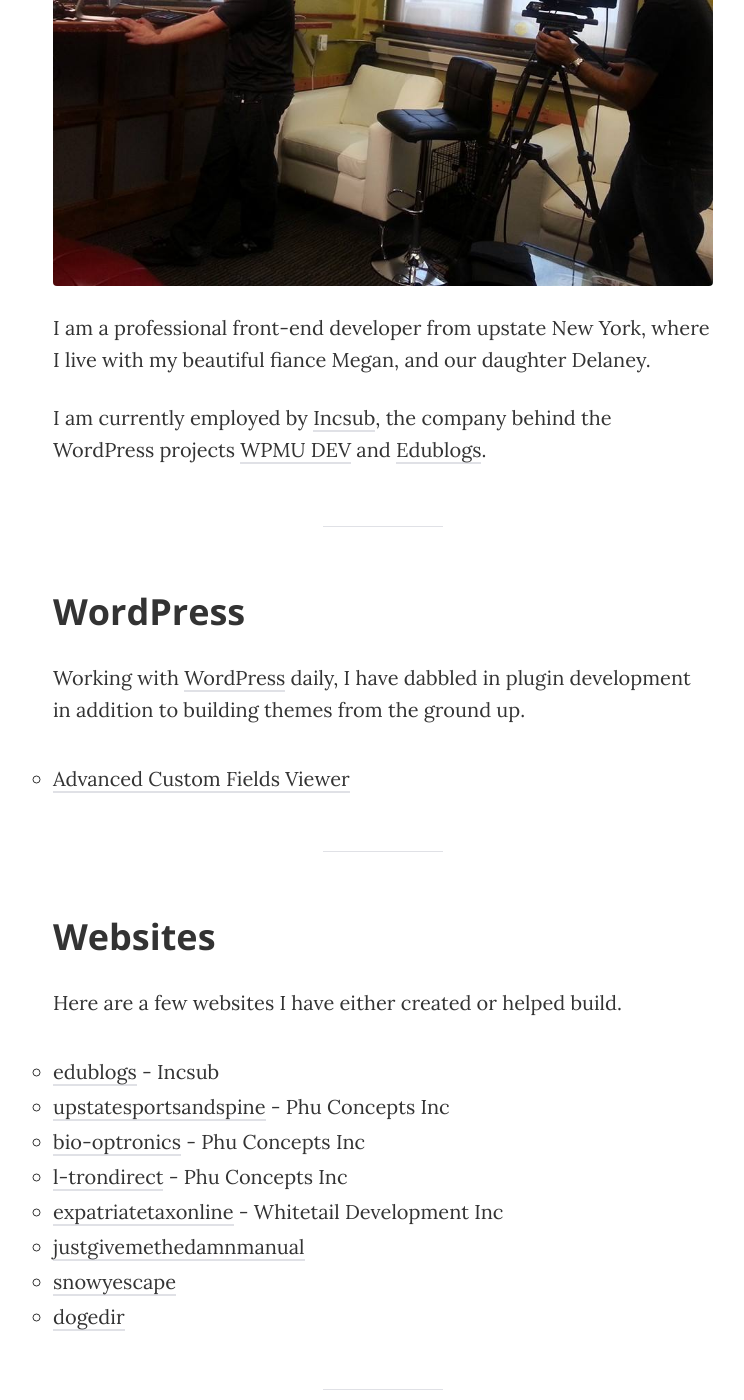
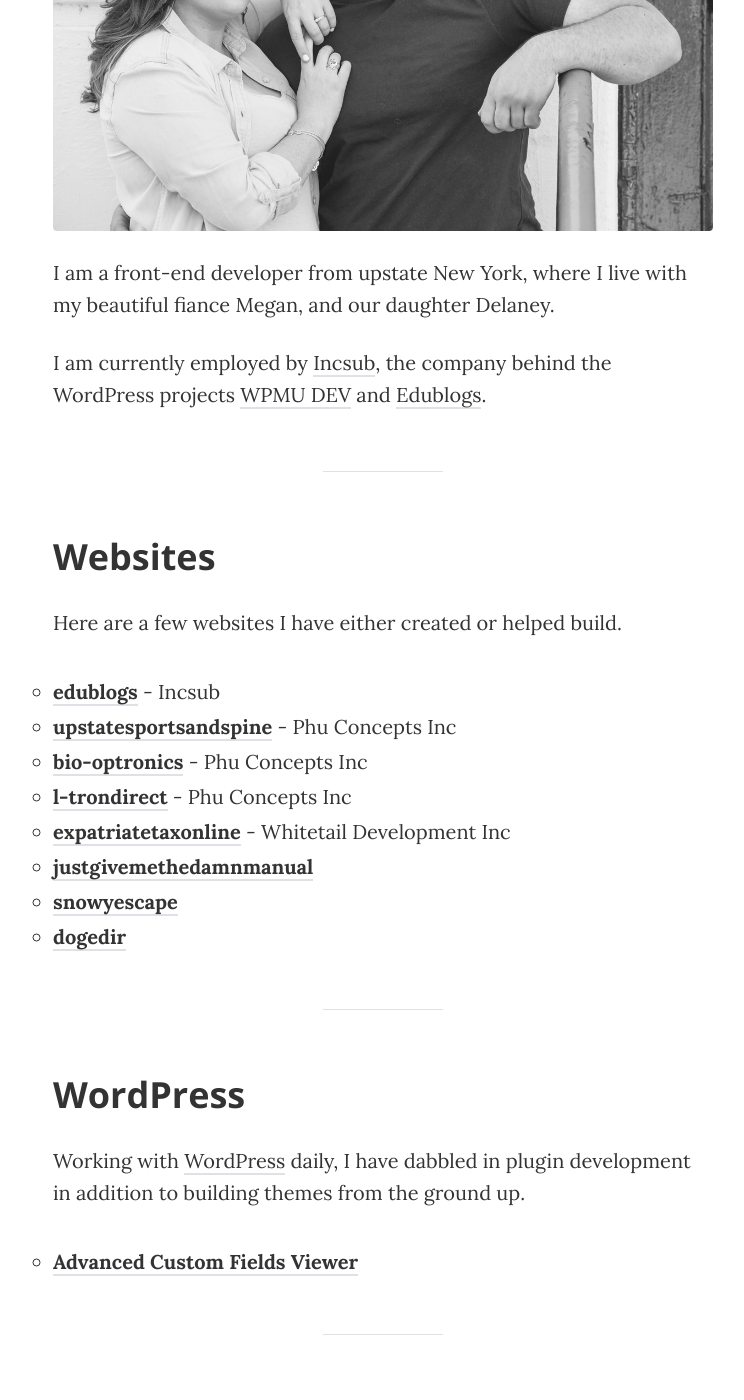
Before and after one commit to josephfusco/josephfusco.github.io, a Jekyll site: the page built from about.md, in a window 1280 px wide and 1400 px high, scrolled down 471 px. Shown: the whole window, without its empty margins (257-1001 px from the left). Built offline with Jekyll 4.4.1, drawn with Linux system fonts in a browser that asks for light colours; some web fonts are replaced; Markdown is read by kramdown in place of the engine named in the settings; some of the changed lines change nothing that is shown.

Commit message:
about copy & images

```diff
--- a/about.md
+++ b/about.md
@@ -3,11 +3,26 @@ layout: page
 title: About
 ---
 
-<img src="{{ site.baseurl }}/assets/img/real-money.jpg">
+<img src="{{ site.baseurl }}/assets/img/megan-joseph.jpg">
 
-I am a professional front-end developer from upstate New York, where I live with my beautiful fiance Megan, and our daughter Delaney.
+I am a front-end developer from upstate New York, where I live with my beautiful fiance Megan, and our daughter Delaney.
 
 I am currently employed by [Incsub](http://incsub.com), the company behind the WordPress projects [WPMU DEV](http://premium.wpmudev.org) and [Edublogs](http://edublogs.org).
+
+-----
+
+## Websites
+
+Here are a few websites I have either created or helped build.
+
++ **[edublogs](http://edublogs.org)** - Incsub
++ **[upstatesportsandspine](http://upstatesportsandspine.com)** - Phu Concepts Inc
++ **[bio-optronics](http://bio-optronics.com)** - Phu Concepts Inc
++ **[l-trondirect](http://l-trondirect.com)** - Phu Concepts Inc
++ **[expatriatetaxonline](http://expatriatetaxonline.com)** - Whitetail Development Inc
++ **[justgivemethedamnmanual](http://justgivemethedamnmanual.com)**
++ **[snowyescape](http://snowyescape.com)**
++ **[dogedir](http://dogedir.com)**
 
 -----
 
@@ -15,23 +30,7 @@ I am currently employed by [Incsub](http://incsub.com), the company behind the W
 
 Working with [WordPress](http://wordpress.org) daily, I have dabbled in plugin development in addition to building themes from the ground up.
 
-+ [Advanced Custom Fields Viewer](https://wordpress.org/support/plugin/advanced-custom-fields-viewer)
-
------
-
-## Websites
-
-Here are a few websites I have either created or helped build.
-
-+ [edublogs](http://edublogs.org) - Incsub
-+ [upstatesportsandspine](http://upstatesportsandspine.com) - Phu Concepts Inc
-+ [bio-optronics](http://bio-optronics.com) - Phu Concepts Inc
-+ [l-trondirect](http://l-trondirect.com) - Phu Concepts Inc
-+ [expatriatetaxonline](http://expatriatetaxonline.com) - Whitetail Development Inc
-+ [justgivemethedamnmanual](http://justgivemethedamnmanual.com)
-+ [snowyescape](http://snowyescape.com)
-+ [dogedir](http://dogedir.com)
-
++ **[Advanced Custom Fields Viewer](https://wordpress.org/support/plugin/advanced-custom-fields-viewer)**
 
 -----
 
@@ -39,7 +38,9 @@ Here are a few websites I have either created or helped build.
 
 I credit a lot of my development knowledge to [teamtreehouse.com](teamtreehouse.com/), and have had a couple write-ups as a result of them. Check them out!
 
-+ [Mashable](http://mashable.com/2015/01/11/teach-yourself-programming/)
-+ [Treehouse](https://teamtreehouse.com/stories/joe-fusco)
++ **[Mashable](http://mashable.com/2015/01/11/teach-yourself-programming/)**
++ **[Treehouse](https://teamtreehouse.com/stories/joe-fusco)**
+
+<img src="{{ site.baseurl }}/assets/img/real-money-bw.jpg">
 
 -----
```
Also changed, not shown: assets/img/megan-joseph.jpg (added), assets/img/real-money-bw.jpg (added), assets/img/real-money.jpg.
